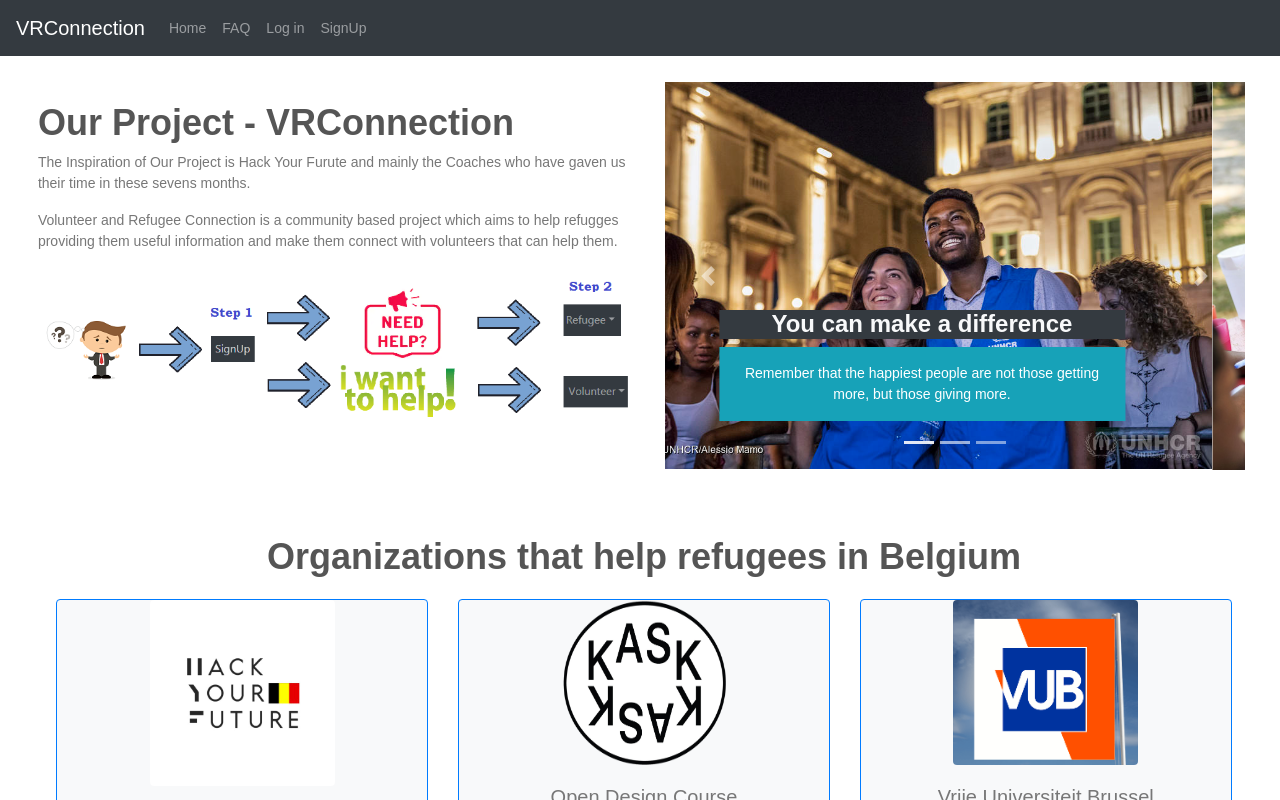
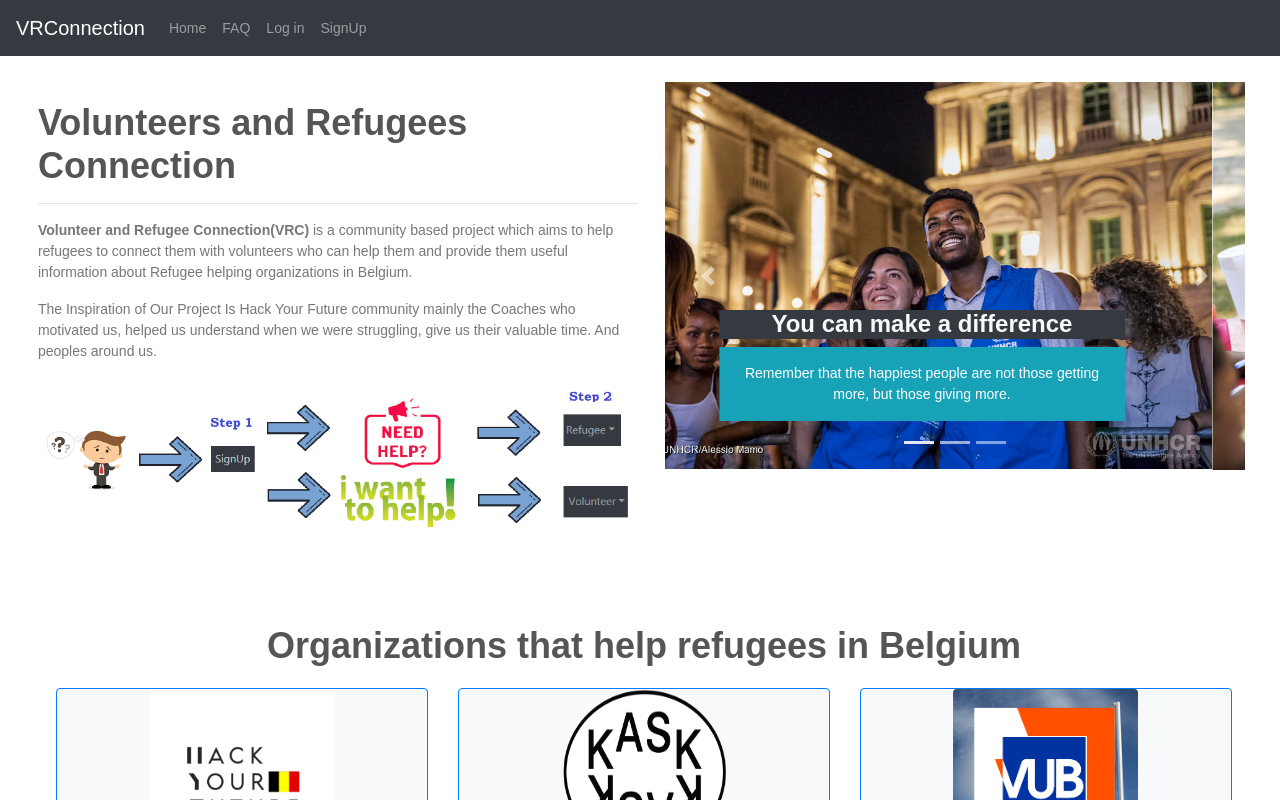
Before and after one commit to HackYourFutureBelgium/class-5-project-vrconnection, a React app in the folder frontend/: page / in a window 1280 px wide. Shown: the top 800 px of the page. Built offline with nearby package versions, Linux system fonts and the light colour scheme; no server answers.

Commit message:
Fix(RefugeeRegisterInfo)

```diff
--- a/frontend/src/components/About.jsx
+++ b/frontend/src/components/About.jsx
@@ -11,14 +11,16 @@ const About = () => (
       marginBottom: '5%',
     }}
   >
-    <h1 className="bd-content">Our Project - VRConnection</h1>
+    <h1 className="bd-content">Volunteers and Refugees Connection</h1>
+    <hr />
     <p>
-      The Inspiration of Our Project is Hack Your Furute and mainly the Coaches who
-      have gaven us their time in these sevens months.
+      <strong>Volunteer and Refugee Connection(VRC) </strong>is a community based project which aims to help refugees
+      to connect them with volunteers who can help them and provide them useful information about Refugee helping organizations in Belgium.
     </p>
     <p>
-      Volunteer and Refugee Connection is a community based project which aims to help refugges
-      providing them useful information and make them connect with  volunteers that can help them.
+      The Inspiration of Our Project Is Hack Your Future community mainly the Coaches who
+      motivated us, helped us understand when we were struggling, give us their valuable time.
+      And peoples around us.
     </p>
 
     <Col xs={15} md={15}>
--- a/frontend/src/components/refugeeComponent/RefugeeRegisterInfo.jsx
+++ b/frontend/src/components/refugeeComponent/RefugeeRegisterInfo.jsx
@@ -5,23 +5,17 @@ import {
   Image,
   Alert,
 } from 'react-bootstrap';
-import logo from '../../assets/images/friends.png';
+import registeringGif from '../../assets/images/registering.gif';
 
 const RefugeeRegisterInfo = () => (
   <Container>
     <h1 className="bd-content">Do you need help?.</h1>
-
-    <p>
-      Say us in detail what you need, the volunteer want to help you.
-    </p>
-    <Col xs={6} md={6}>
-      <Image src={logo} thumbnail />
+    <Alert variant="warning">
+      Please fill out the form to provide your information to the volunteers.
+    </Alert>
+    <Col xs={6} md={4}>
+      <Image src={registeringGif} rounded />
     </Col>
-
-
-    <Alert variant="warning">
-    Please fill out this form to provide your information to the volunteers.
-    </Alert>
 
   </Container>
 )
```
Also changed, not shown: frontend/src/assets/images/registering.gif (added), 1 other file (tests, documents, lock files or other folders).
